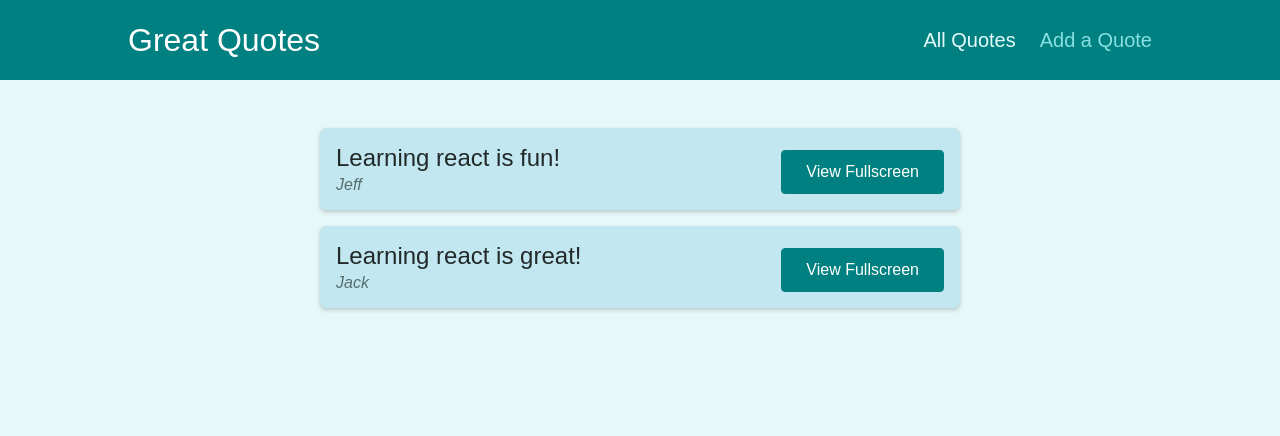
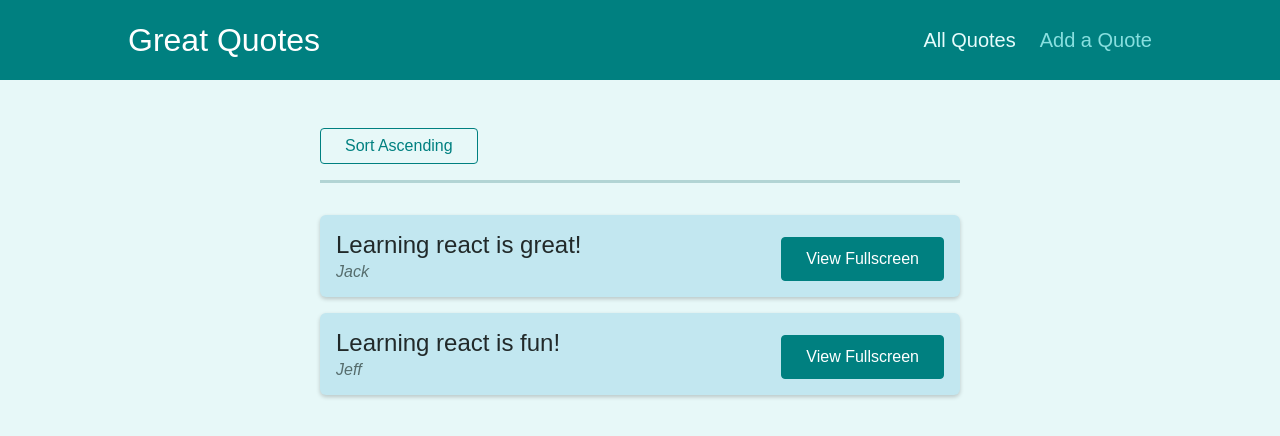
Before and after one commit to fengbanjiazhu/dummy-quotes, a React (Create React App) app: page /quotes in a window 1280 px wide. Shown: the top 436 px of the page. Built offline with nearby package versions, Linux system fonts and the light colour scheme.

Commit message:
sort button

```diff
--- a/src/components/quotes/QuoteList.js
+++ b/src/components/quotes/QuoteList.js
@@ -1,19 +1,41 @@
-import { Fragment } from 'react';
+import { Fragment } from "react";
+import { useHistory, useLocation } from "react-router-dom";
+import QuoteItem from "./QuoteItem";
+import classes from "./QuoteList.module.css";
 
-import QuoteItem from './QuoteItem';
-import classes from './QuoteList.module.css';
+const sortQuotes = (quotes, ascending) => {
+  return quotes.sort((quoteA, quoteB) => {
+    if (ascending) {
+      return quoteA.id > quoteB.id ? 1 : -1;
+    } else {
+      return quoteA.id < quoteB.id ? 1 : -1;
+    }
+  });
+};
 
 const QuoteList = (props) => {
+  const history = useHistory();
+  const location = useLocation();
+
+  const queryParams = new URLSearchParams(location.search);
+  const isSortingAscending = queryParams.get("sort") === "asc";
+
+  const sortedQuotes = sortQuotes(props.quotes, isSortingAscending);
+
+  const changeSortingHandler = () => {
+    history.push(`/quotes?sort=${isSortingAscending ? "desc" : "asc"}`);
+  };
+
   return (
     <Fragment>
+      <div className={classes.sorting}>
+        <button onClick={changeSortingHandler}>
+          Sort {isSortingAscending ? "Descending" : "Ascending"}
+        </button>
+      </div>
       <ul className={classes.list}>
-        {props.quotes.map((quote) => (
-          <QuoteItem
-            key={quote.id}
-            id={quote.id}
-            author={quote.author}
-            text={quote.text}
-          />
+        {sortedQuotes.map((quote) => (
+          <QuoteItem key={quote.id} id={quote.id} author={quote.author} text={quote.text} />
         ))}
       </ul>
     </Fragment>
```
